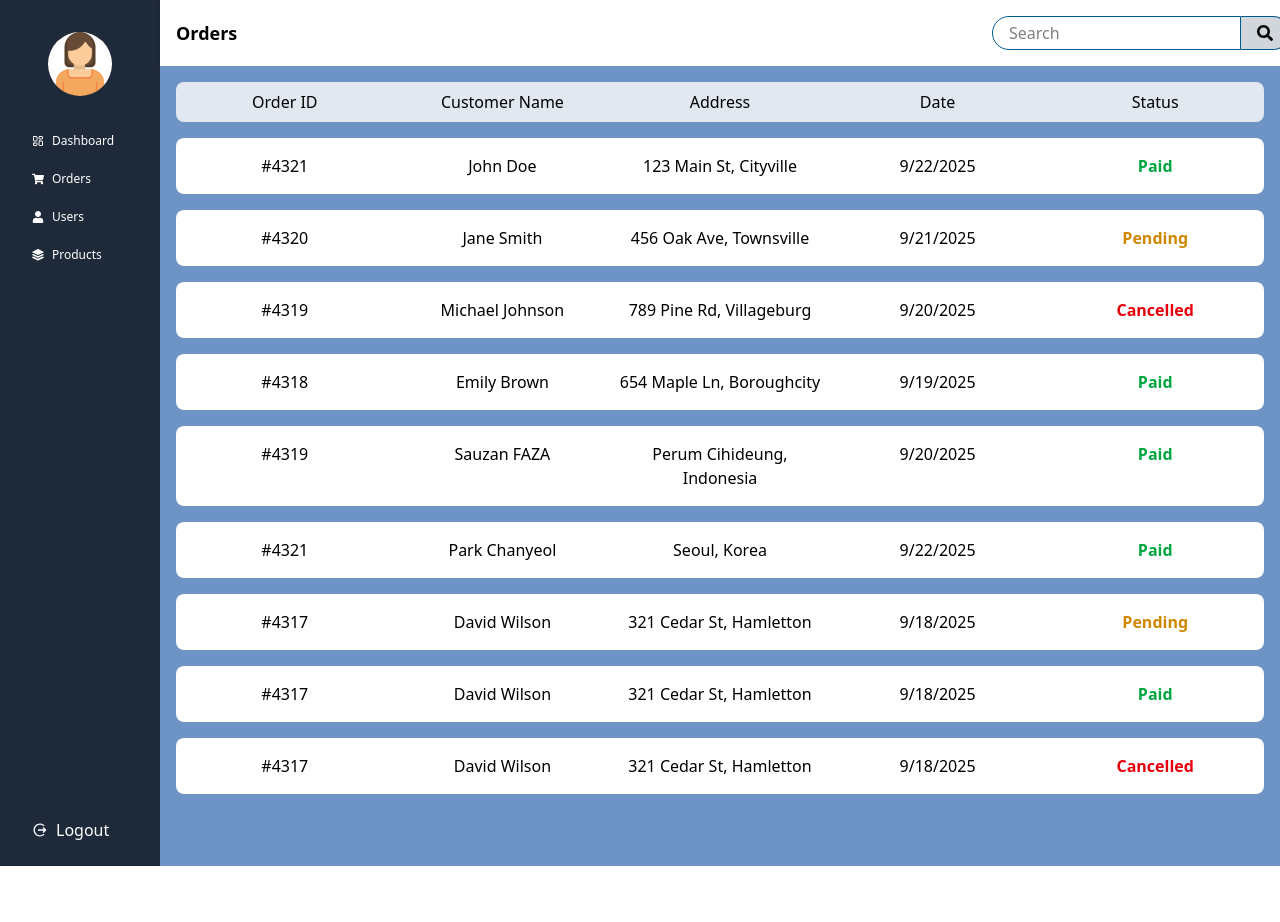
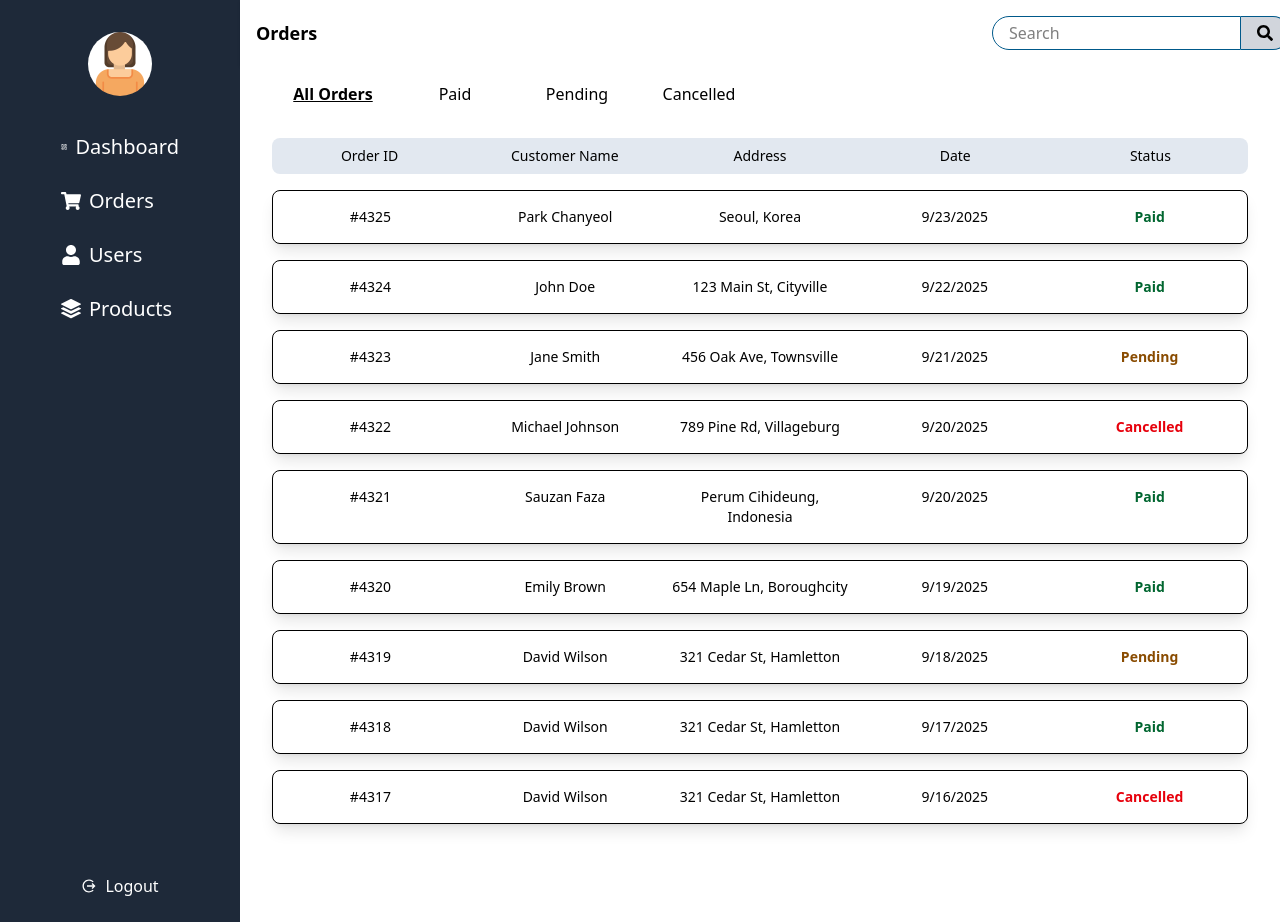
Before and after one commit to sauzanfaza/admin-dashboard, a React (Vite) app: page /orders in a window 1280 px wide. Before the commit the page ends 866 px from the top, so only its background shows below. Built offline with nearby package versions, Linux system fonts and the light colour scheme.

Commit message:
add order list with status category filter in Orders page

```diff
--- a/src/components/Sidebar.jsx
+++ b/src/components/Sidebar.jsx
@@ -15,7 +15,7 @@ export default function Sidebar({user, setUser}) {
     }
 
     return (
-        <aside className="w-40 min-h-screen bg-gray-800 text-white p-4 flex flex-col">
+        <aside className="w-60 min-h-screen bg-gray-800 text-white p-4 flex flex-col">
             {/* Profile Section */}
             <div className="grid place-items-center mb-2 p-4">
                 <img
@@ -29,29 +29,29 @@ export default function Sidebar({user, setUser}) {
 
             {/* Navigation Links */}
             <nav className="flex flex-col items-center w-full">
-                <div className="w-full max-w-[150px] text-left space-y-1">
+                <div className="w-full max-w-[150px] text-left space-y-2">
                     <Link to="/mainBoard"
-                        className="flex items-center gap-2 hover:bg-sky-600 px-4 py-2 rounded-lg text-[12px]">
+                        className="flex items-center gap-2 hover:bg-sky-600 px-4 py-2 rounded-lg text-[20px]">
                         <LuLayoutDashboard /> Dashboard
                     </Link>
                     <Link to="/orders"
-                        className="flex items-center gap-2 hover:bg-sky-600 px-4 py-2 rounded-lg text-[12px]">
+                        className="flex items-center gap-2 hover:bg-sky-600 px-4 py-2 rounded-lg text-[20px]">
                         <FaShoppingCart /> Orders
                     </Link>
-                    <a href="#" className="flex items-center gap-2 hover:bg-sky-600 px-4 py-2 rounded-lg text-[12px]">
+                    <a href="#" className="flex items-center gap-2 hover:bg-sky-600 px-4 py-2 rounded-lg text-[20px]">
                         <FaUser /> Users
                     </a>
-                    <a href="#" className="flex items-center gap-2 hover:bg-sky-600 px-4 py-2 rounded-lg text-[12px]">
+                    <a href="#" className="flex items-center gap-2 hover:bg-sky-600 px-4 py-2 rounded-lg text-[20px]">
                         <BsStack /> Products
                     </a>
                 </div>
             </nav>
 
             {/* Logout Button*/}
-            <div className="mt-auto border-gray-700 pt-4">
+            <div className="mt-auto text-center border-gray-700 pt-4">
                 <button
                     onClick={handleLogout}
-                    className="flex items-center gap-2 w-full px-4 py-2 rounded-lg hover:bg-red-800 hover:text-white transition">
+                    className="flex items-center justify-center gap-2 w-full px-4 py-2 rounded-lg hover:bg-red-800 hover:text-white transition">
                     <IoMdLogOut /> Logout
                 </button>
             </div>
--- a/src/data/data.js
+++ b/src/data/data.js
@@ -22,7 +22,15 @@ export const revenueData = [
 
 export const recentOrders = [
   {
-      id: "#4321",
+    id: "#4325",
+    customer: "Park Chanyeol",
+    date: "2025-09-23",
+    address: "Seoul, Korea",
+    total: 150000,
+    status: "Paid",
+  },
+  {
+    id: "#4324",
     customer: "John Doe",
     date: "2025-09-22",
     address: "123 Main St, Cityville",
@@ -30,7 +38,7 @@ export const recentOrders = [
     status: "Paid",
   },
   {
-      id: "#4320",
+    id: "#4323",
     customer: "Jane Smith",
     date: "2025-09-21",
     address: "456 Oak Ave, Townsville",
@@ -38,7 +46,7 @@ export const recentOrders = [
     status: "Pending",
   },
   {
-      id: "#4319",
+    id: "#4322",
     customer: "Michael Johnson",
     date: "2025-09-20",
     address: "789 Pine Rd, Villageburg",
@@ -46,7 +54,15 @@ export const recentOrders = [
     status: "Cancelled",
   },
   {
-      id: "#4318",
+    id: "#4321",
+    customer: "Sauzan Faza",
+    date: "2025-09-20",
+    address: "Perum Cihideung, Indonesia",
+    total: 150000,
+    status: "Paid",
+  },
+  {
+    id: "#4320",
     customer: "Emily Brown",
     date: "2025-09-19",
     address: "654 Maple Ln, Boroughcity",
@@ -55,22 +71,6 @@ export const recentOrders = [
   },
   {
     id: "#4319",
-      customer: "Sauzan FAZA",
-      date: "2025-09-20",
-      address: "Perum Cihideung, Indonesia",
-      total: 150000,
-      status: "Paid",
-    },
-    {
-      id: "#4321",
-      customer: "Park Chanyeol",
-      date: "2025-09-22",
-      address: "Seoul, Korea",
-      total: 150000,
-      status: "Paid",
-    },
-    {
-      id: "#4317",
     customer: "David Wilson",
     date: "2025-09-18",
     address: "321 Cedar St, Hamletton",
@@ -78,9 +78,9 @@ export const recentOrders = [
     status: "Pending",
   },
   {
-      id: "#4317",
+    id: "#4318",
     customer: "David Wilson",
-      date: "2025-09-18",
+    date: "2025-09-17",
     address: "321 Cedar St, Hamletton",
     total: 150000,
     status: "Paid",
@@ -88,12 +88,13 @@ export const recentOrders = [
   {
     id: "#4317",
     customer: "David Wilson",
-      date: "2025-09-18",
+    date: "2025-09-16",
     address: "321 Cedar St, Hamletton",
     total: 150000,
     status: "Cancelled",
   },
 ];
+
 
   export const topSales = [
     {
--- a/src/pages/Orders.jsx
+++ b/src/pages/Orders.jsx
@@ -1,15 +1,42 @@
 import Sidebar from "../components/Sidebar"
 import Navbar from "../components/Navbar"
 import { recentOrders } from "../data/data"
+import { useState } from "react"
 
 export default function Orders() {
+    const [selectedStatus, setSelectedStatus] = useState("All Orders")
+
+    const filteredOrders = selectedStatus === "All Orders"
+        ? recentOrders
+        : recentOrders.filter((order) =>
+            order.status.toLowerCase() === selectedStatus.toLowerCase())
+
     return (
         <>
         <div className="flex">
             <Sidebar />
             <main className="flex-1 bg-gray-100">
                 <Navbar title="Orders"/>
-                <div className="bg-[#6D94C5] min-h-screen p-4">
+                {/*filter kategories  */}
+                <div className="grid grid-cols-2 bg-white px-8 py-4">
+                <div className="grid grid-cols-4 items-start">
+                {["All Orders", "Paid", "Pending", "Cancelled"].map((status) => (
+                        <button
+                            key={status}
+                            onClick={() => setSelectedStatus(status)}
+                            className={`px-4 py-2font-medium transition ${
+                            selectedStatus === status
+                            ? " font-bold underline"
+                            : "hover:text-[#6D94C5]"
+                            }`}>
+                            {status}
+                        </button>
+                ))}
+                </div>
+                {/* <div></div> nnti di isi kok:)) */}
+                </div>
+
+                <div className="bg-white min-h-screen py-4 px-8 text-sm">
                      {/*kategories*/}
                      <div className="grid grid-cols-5 bg-slate-200 rounded-lg">
                         <div className="p-2 text-center">Order ID</div>
@@ -18,17 +45,19 @@ export default function Orders() {
                         <div className="p-2 text-center">Date</div>
                         <div className="p-2 text-center">Status</div>
                      </div>
-                    {recentOrders.map((order) => (
-                        <div key={order.id} className="grid grid-cols-5 bg-white rounded-lg mt-4 py-2 shaodw-md">
+
+                     {/* data list */}
+                    {filteredOrders.map((order) => (
+                        <div key={order.id} className="grid grid-cols-5 bg-white border shadow-lg rounded-lg mt-4 py-2 shaodw-md hover:bg-[#6D94C5]">
                             <div className="p-2 text-center">{order.id}</div>
                             <div className="p-2 text-center">{order.customer}</div>
                             <div className="p-2 text-center">{order.address}</div>
                             <div className="p-2 text-center">{new Date(order.date).toLocaleDateString()}</div>
                             <div className={`p-2 text-center font-semibold ${
                                 order.status === "Paid"
-                                ? "text-green-600"
+                                ? "text-green-800"
                                 : order.status === "Pending"
-                                ? "text-yellow-600"
+                                ? "text-yellow-800"
                                 : "text-red-600"
                             }`}>{order.status}</div>
                         </div>
```
Lines whose indentation alone changed are shown as unchanged.
